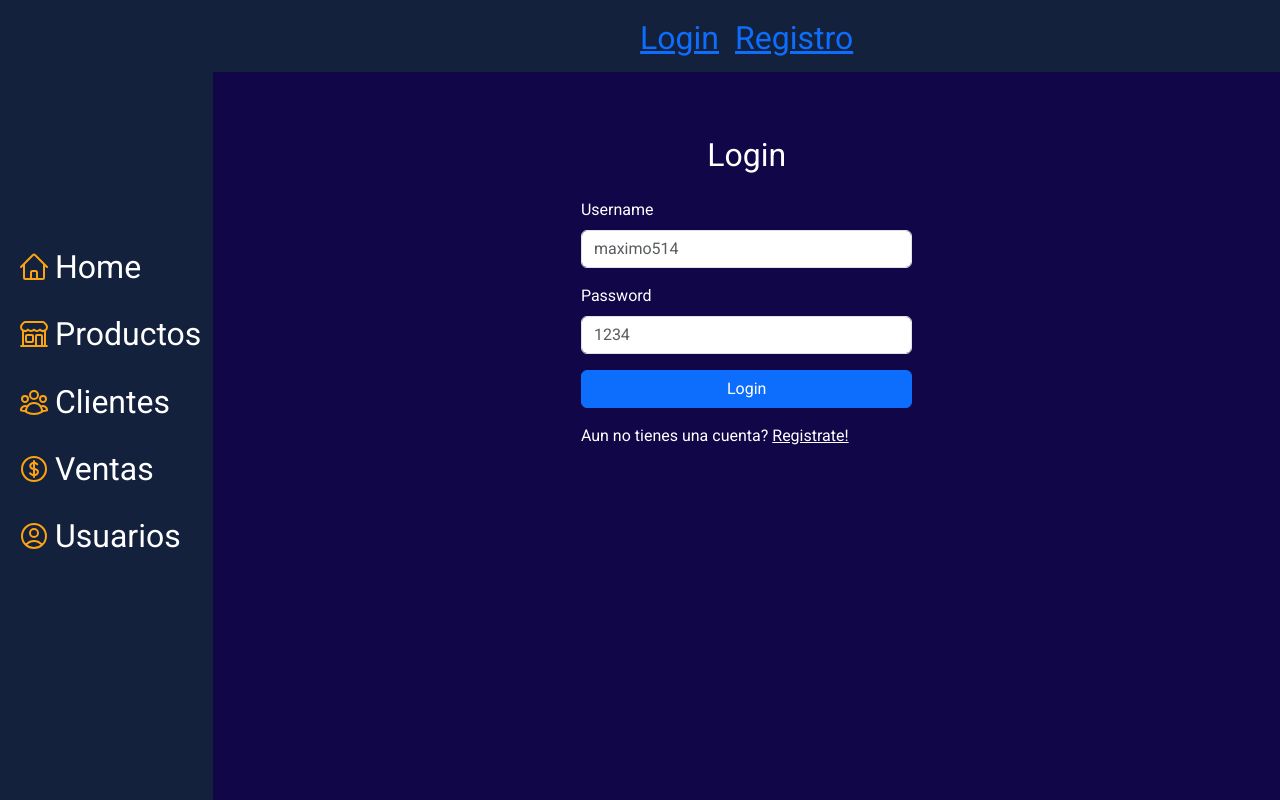
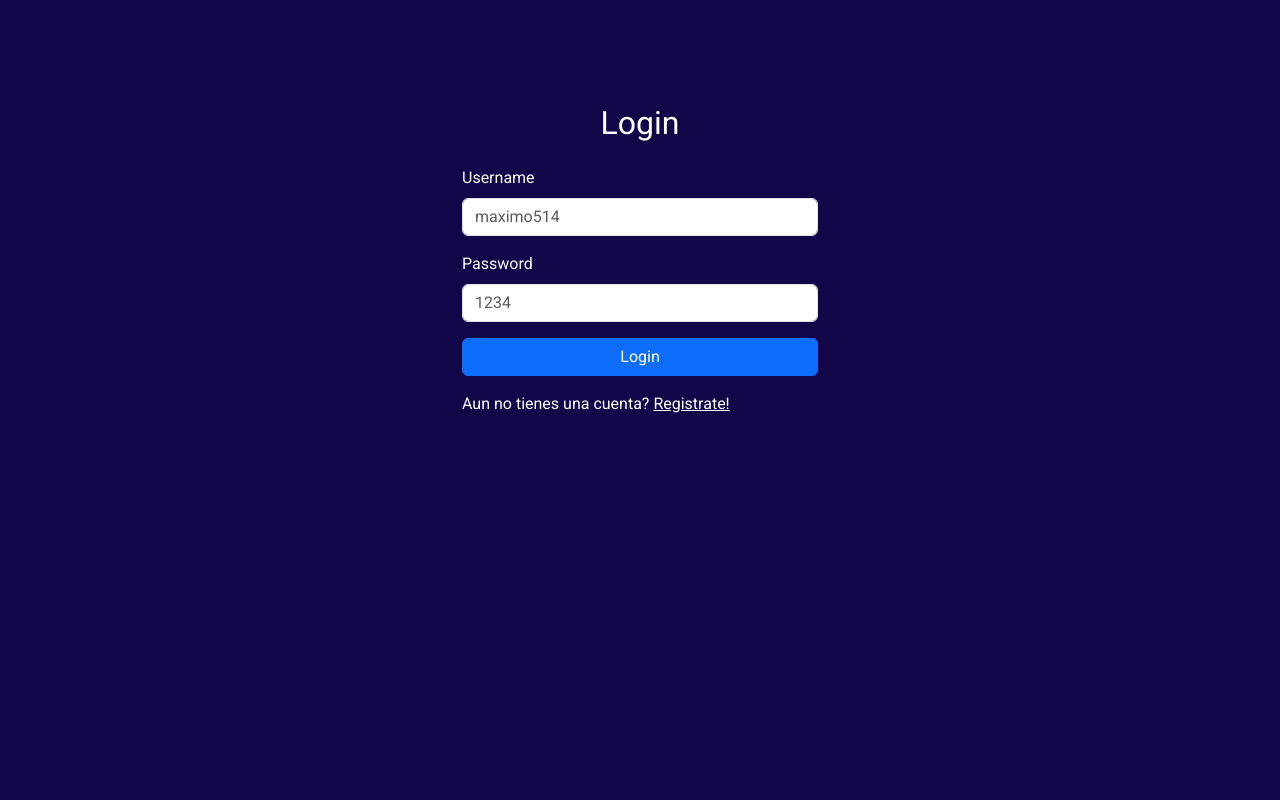
Before and after one commit to Teseo11/proyectoprogramacion3, a React (Vite) app: page /login in a window 1280 px wide. Built offline with nearby package versions, Linux system fonts and the light colour scheme.

Commit message:
add routes to app component for navigation

```diff
--- a/src/App.jsx
+++ b/src/App.jsx
@@ -1,13 +1,21 @@
 import { ToastContainer } from 'react-toastify'
 import './App.css'
-import AppLayout from './components/AppLayout'
+import AppLayout from './pages/layout/AppLayout'
+import { Routes, Route } from 'react-router-dom'
+import LoginPage from './pages/autenticacion/LoginPage'
+import RegistroPage from './pages/autenticacion/RegistroPage'
 
 const App = () => {
   return (
     <div className='App'>
-      <AppLayout />
+      <Routes>
+        <Route key="/" path="/" element={<LoginPage />} />
+        <Route key="/login" path="/login" element={<LoginPage />} />
+        <Route key="/registro" path="/registro" element={<RegistroPage />} />
+        <Route key="/*" path="/*" element={<AppLayout />} />
+      </Routes>
       <ToastContainer theme="dark" />
-    </div>
+      </div>
   )
 }
 
--- /dev/null
+++ b/src/components/ComponentsRoutes.jsx
@@ -0,0 +1,56 @@
+import { Routes, Route } from "react-router-dom";
+import ClientesPage from "../pages/clientes/ClientesPage";
+import ClientesForm from "../pages/clientes/ClientesForm";
+import ProductosPage from "../pages/productos/ProductosPage";
+import ProductosForm from "../pages/productos/ProductosForm";
+import UsuariosPage from "../pages/usuarios/UsuariosPage";
+import UsuariosForm from "../pages/usuarios/UsuariosForm";
+import VentasPage from "../pages/ventas/VentasPage";
+import VentasForm from "../pages/ventas/VentasForm";
+import NotFound from "../pages/NotFound";
+import Inicio from "../pages/Inicio";
+
+import RegistroPage from "../pages/autenticacion/RegistroPage";
+import LoginPage from "../pages/autenticacion/LoginPage";
+import ProtectedRoutes from "../ProtectedRoutes";
+import { useAuth } from "../context/AuthContext";
+
+function ComponentsRoutes() {
+  const { rol, isAuthenticated } = useAuth();
+  return (
+    <div className="content">
+      <Routes>
+        <Route path="/login" element={<LoginPage />} />
+        <Route path="/registro" element={<RegistroPage />} />
+        <Route element={<ProtectedRoutes isAllowed={isAuthenticated} />}>
+        <Route path="/inicio" element={<Inicio />} />
+          <Route path="/clientes" element={<ClientesPage />} />
+          <Route path="/clientes/new" element={<ClientesForm />} />
+          <Route path="/clientes/edit/:id" element={<ClientesForm />} />
+          <Route path="/productos" element={<ProductosPage />} />
+          <Route path="/productos/new" element={<ProductosForm />} />
+          <Route path="/productos/edit/:id" element={<ProductosForm />} />
+          <Route path="/ventas" element={<VentasPage />} />
+          <Route path="/ventas/new" element={<VentasForm />} />
+          <Route path="/ventas/edit/:id" element={<VentasForm />} />
+          <Route
+            element={
+              <ProtectedRoutes
+                isAllowed={isAuthenticated && rol === "Admin"}
+                redirecTo="/"
+              />
+            }
+          >
+            <Route path="/usuarios" element={<UsuariosPage />} />
+            <Route path="/usuarios/new" element={<UsuariosForm />} />
+            <Route path="/usuarios/edit/:id" element={<UsuariosForm />} />
+          </Route>
+        </Route>
+
+        <Route path="*" element={<NotFound />} />
+      </Routes>
+    </div>
+  );
+}
+
+export default ComponentsRoutes;
--- a/src/components/Content.jsx
+++ b/src/components/Content.jsx
@@ -1,56 +1,9 @@
-import { Routes, Route } from "react-router-dom";
-import ClientesPage from "../pages/clientes/ClientesPage";
-import ClientesForm from "../pages/clientes/ClientesForm";
-import ProductosPage from "../pages/productos/ProductosPage";
-import ProductosForm from "../pages/productos/ProductosForm";
-import UsuariosPage from "../pages/usuarios/UsuariosPage";
-import UsuariosForm from "../pages/usuarios/UsuariosForm";
-import VentasPage from "../pages/ventas/VentasPage";
-import VentasForm from "../pages/ventas/VentasForm";
-import NotFound from "../pages/NotFound";
-import Home from "../pages/Home";
-
-import RegistroPage from "../pages/autenticacion/RegistroPage";
-import LoginPage from "../pages/autenticacion/LoginPage";
-import ProtectedRoutes from "../ProtectedRoutes";
-import { useAuth } from "../context/AuthContext";
+import ComponentsRoutes from './ComponentsRoutes'
 
 function Content() {
-  const { rol, isAuthenticated } = useAuth();
   return (
-    <div className="content">
-      <Routes>
-        <Route path="/" element={<Home />} />
-        <Route path="/login" element={<LoginPage />} />
-        <Route path="/registro" element={<RegistroPage />} />
-        <Route element={<ProtectedRoutes isAllowed={isAuthenticated} />}>
-          <Route path="/clientes" element={<ClientesPage />} />
-          <Route path="/clientes/new" element={<ClientesForm />} />
-          <Route path="/clientes/edit/:id" element={<ClientesForm />} />
-          <Route path="/productos" element={<ProductosPage />} />
-          <Route path="/productos/new" element={<ProductosForm />} />
-          <Route path="/productos/edit/:id" element={<ProductosForm />} />
-          <Route path="/ventas" element={<VentasPage />} />
-          <Route path="/ventas/new" element={<VentasForm />} />
-          <Route path="/ventas/edit/:id" element={<VentasForm />} />
-          <Route
-            element={
-              <ProtectedRoutes
-                isAllowed={isAuthenticated && rol === "Admin"}
-                redirecTo="/"
-              />
-            }
-          >
-            <Route path="/usuarios" element={<UsuariosPage />} />
-            <Route path="/usuarios/new" element={<UsuariosForm />} />
-            <Route path="/usuarios/edit/:id" element={<UsuariosForm />} />
-          </Route>
-        </Route>
-
-        <Route path="*" element={<NotFound />} />
-      </Routes>
-    </div>
-  );
+     <ComponentsRoutes />
+  )
 }
 
-export default Content;
+export default Content
--- a/src/components/Header.jsx
+++ b/src/components/Header.jsx
@@ -1,9 +1,9 @@
-import { useAuth } from "../context/AuthContext";
-import "./Header.css";
-import { Link } from "react-router-dom";
+import { useAuth } from '../context/AuthContext'
+import './Header.css'
+import { Link } from 'react-router-dom'
 
 const Header = () => {
-  const { user, isAuthenticated, logout } = useAuth();
+  const { user, isAuthenticated, logout } = useAuth()
   return (
     <header>
       <nav>
@@ -15,19 +15,13 @@ const Header = () => {
             </Link>
           </>
         ) : (
-            <>
-              <li>
-                <Link to="/login">Login</Link>
-              </li>
-              <li>
-                <Link to="/registro">Registro</Link>
-              </li>
-            </>
+          <Link to="/">
+            Registrarme
+          </Link>
         )}
-        <p>{user}</p>
       </nav>
     </header>
-  );
-};
+  )
+}
 
-export default Header;
+export default Header
--- a/src/components/Navbar.jsx
+++ b/src/components/Navbar.jsx
@@ -17,10 +17,10 @@ const Navbar = () => {
         <li>
           <NavLink
             className={({ isActive }) => (isActive ? "active-link" : null)}
-            to="/"
+            to="/inicio"
           >
             <HiOutlineHome color="#FCA311" />
-            Home
+            Inicio
           </NavLink>
         </li>
         <li>
--- a/src/pages/Home.jsx
+++ b/src/pages/Inicio.jsx
@@ -1,6 +1,6 @@
 import TableAnt from "../components/TableAnt";
 
-const Home = () => {
+const Inicio = () => {
   return (
     <div>
       <TableAnt />
@@ -8,4 +8,4 @@ const Home = () => {
   );
 };
 
-export default Home;
+export default Inicio;
--- a/src/pages/autenticacion/LogStyles.css
+++ b/src/pages/autenticacion/LogStyles.css
@@ -8,6 +8,6 @@
     cursor: pointer;
 }
 
-.container {
-    margin-top: 4rem;
+.form-container {
+    padding-top: 6.5rem;
 }
--- a/src/pages/autenticacion/LoginPage.jsx
+++ b/src/pages/autenticacion/LoginPage.jsx
@@ -23,6 +23,7 @@ const LoginPage = () => {
   const handleSubmit = (e) => {
     e.preventDefault();
     signin(usuarios);
+    navigate("/dashboard")
   };
 
   // Si estoy autenticado no me dejara entrar en el login
@@ -33,7 +34,7 @@ const LoginPage = () => {
   return (
     <div className="container">
       <div className="row justify-content-center">
-        <div className="col-lg-4 col-md-6 col-sm-8">
+        <div className="form-container col-lg-4 col-md-6 col-sm-8">
           <h2 className="text-center mb-4">Login</h2>
           <form onSubmit={handleSubmit}>
             <div className="mb-3">
--- a/src/pages/autenticacion/RegistroPage.jsx
+++ b/src/pages/autenticacion/RegistroPage.jsx
@@ -33,8 +33,8 @@ const RegistroPage = () => {
   return (
     <div className="container">
       <div className="row justify-content-center">
-        <div className="col-lg-4 col-md-6 col-sm-8">
-          <h2 className="text-center mb-4">Login</h2>
+        <div className="form-container col-lg-4 col-md-6 col-sm-8">
+          <h2 className="text-center mb-4">Register</h2>
           <form onSubmit={handleSubmit}>
             <div className="mb-3">
               <label htmlFor="username" className="form-label">
```
Also changed, not shown: src/pages/layout/AppLayout.jsx (renamed from src/components/AppLayout.jsx, +3 -4 lines). Lines whose indentation alone changed are shown as unchanged.
